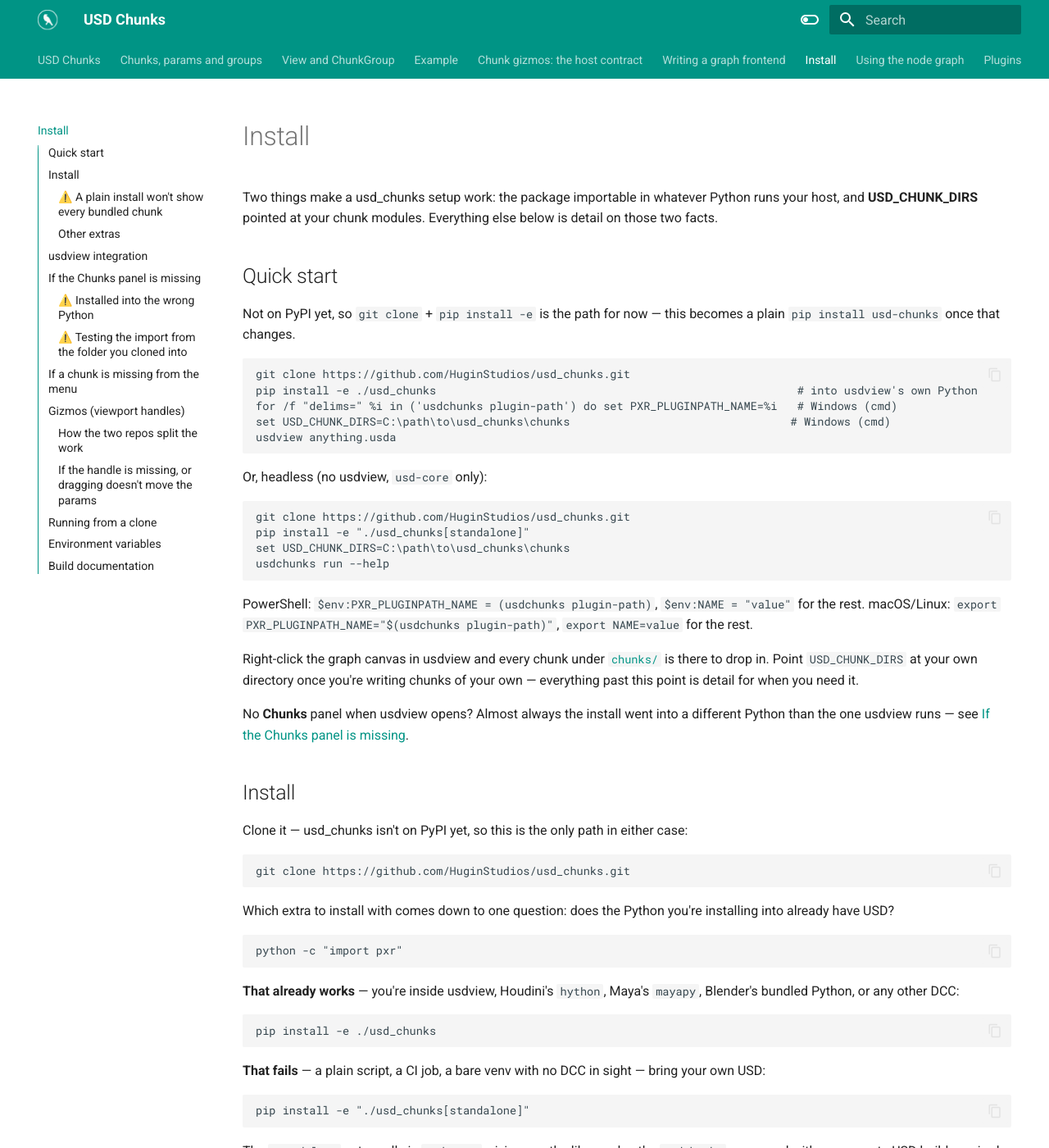
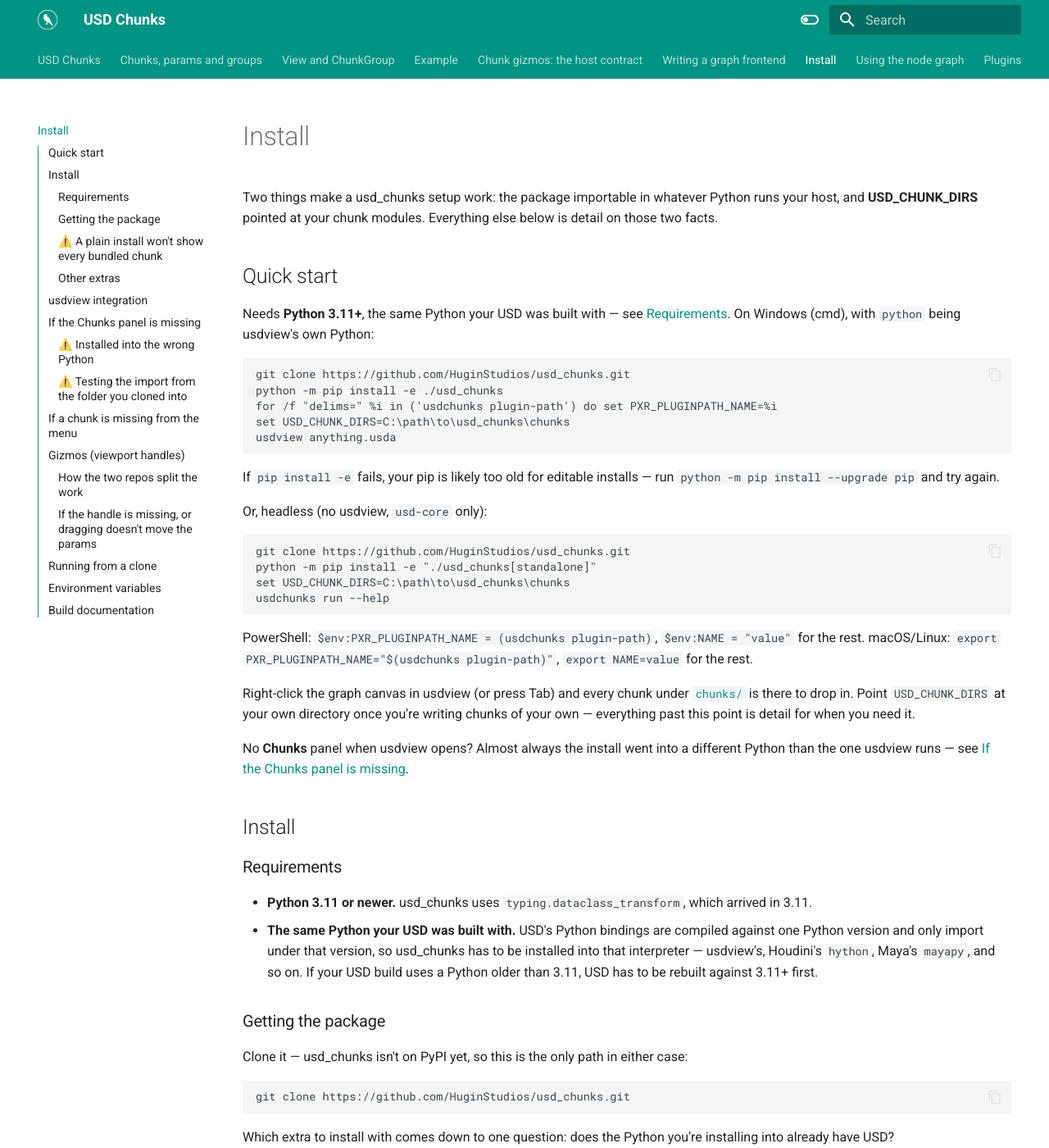
Before and after one commit to HuginStudios/usd_chunks, an MkDocs documentation site: the page built from docs/install.md, in a window 1280 px wide and 1400 px high. Shown: the whole window at 82% size. Built offline with MkDocs 1.6.1 and Material for MkDocs 9.7.7, drawn with Linux system fonts in a browser that asks for light colours; some of the changed text lies outside the part shown.

Commit message:
Address review: Python 3.11 requirement, cmd-safe quick start, flag examples, drop store mentions, lighter README intro

````diff
--- a/docs/install.md
+++ b/docs/install.md
@@ -6,22 +6,25 @@ detail on those two facts.
 
 ## Quick start
 
-Not on PyPI yet, so `git clone` + `pip install -e` is the path for now — this becomes a
-plain `pip install usd-chunks` once that changes.
+Needs **Python 3.11+**, the same Python your USD was built with — see
+[Requirements](#requirements). On Windows (cmd), with `python` being usdview's own Python:
 
 ```
 git clone https://github.com/HuginStudios/usd_chunks.git
-pip install -e ./usd_chunks                                                      # into usdview's own Python
-for /f "delims=" %i in ('usdchunks plugin-path') do set PXR_PLUGINPATH_NAME=%i   # Windows (cmd)
-set USD_CHUNK_DIRS=C:\path\to\usd_chunks\chunks                                 # Windows (cmd)
+python -m pip install -e ./usd_chunks
+for /f "delims=" %i in ('usdchunks plugin-path') do set PXR_PLUGINPATH_NAME=%i
+set USD_CHUNK_DIRS=C:\path\to\usd_chunks\chunks
 usdview anything.usda
 ```
+
+If `pip install -e` fails, your pip is likely too old for editable installs — run
+`python -m pip install --upgrade pip` and try again.
 
 Or, headless (no usdview, `usd-core` only):
 
 ```
 git clone https://github.com/HuginStudios/usd_chunks.git
-pip install -e "./usd_chunks[standalone]"
+python -m pip install -e "./usd_chunks[standalone]"
 set USD_CHUNK_DIRS=C:\path\to\usd_chunks\chunks
 usdchunks run --help
 ```
@@ -30,7 +33,7 @@ PowerShell: `$env:PXR_PLUGINPATH_NAME = (usdchunks plugin-path)`, `$env:NAME = "
 for the rest. macOS/Linux: `export PXR_PLUGINPATH_NAME="$(usdchunks plugin-path)"`,
 `export NAME=value` for the rest.
 
-Right-click the graph canvas in usdview and every chunk under
+Right-click the graph canvas in usdview (or press Tab) and every chunk under
 [`chunks/`](https://github.com/HuginStudios/usd_chunks/tree/main/chunks) is there to
 drop in. Point `USD_CHUNK_DIRS` at your own directory once you're writing chunks of your
 own — everything past this point is detail for when you need it.
@@ -40,6 +43,18 @@ Python than the one usdview runs — see [If the Chunks panel is
 missing](#if-the-chunks-panel-is-missing).
 
 ## Install
+
+### Requirements
+
+- **Python 3.11 or newer.** usd_chunks uses `typing.dataclass_transform`, which arrived
+  in 3.11.
+- **The same Python your USD was built with.** USD's Python bindings are compiled against
+  one Python version and only import under that version, so usd_chunks has to be
+  installed into that interpreter — usdview's, Houdini's `hython`, Maya's `mayapy`, and so
+  on. If your USD build uses a Python older than 3.11, USD has to be rebuilt against 3.11+
+  first.
+
+### Getting the package
 
 Clone it — usd_chunks isn't on PyPI yet, so this is the only path in either case:
 
@@ -247,11 +262,10 @@ clone too.
 | Variable | Default | What it does |
 | --- | --- | --- |
 | `USD_CHUNK_DIRS` | *(empty)* | Where chunk modules live. A list of directories — `;`-separated on Windows, `:`-separated on unix. Scanned recursively for `.py` files with a `main()` function; see [Writing a chunk](writing-a-chunk.md). On a duplicate chunk name the **first** directory in the list wins. |
-| `GLOBAL_USDCHUNKS` | `~/.usdchunks/global` | Where a chunk store (`usdchunks install`) deposits chunks. Scanned the same way as `USD_CHUNK_DIRS`, but appended **after** it — your own directories always win a name clash against anything installed here, and it's skipped entirely if it doesn't exist yet (a clean machine gets no "directory not found" noise). |
 | `USD_CHUNK_DEPENDENCY_DIR` | `<usd_chunks package>/../_installed_deps` | Where `USD_CHUNK_AUTO_INSTALL` installs a chunk's declared pip requirements. Added to `sys.path` automatically if it exists, so packages installed there are importable without any other setup. |
 | `USD_CHUNK_AUTO_INSTALL` | off | Off unless set. A chunk module may declare `requirements` in its `config()` ([Writing a chunk](writing-a-chunk.md#config)); with this on, missing ones are installed (after an interactive confirmation) into `USD_CHUNK_DEPENDENCY_DIR`. Left off, nothing is installed and a missing package is only named in a warning — so opening someone else's network can never add packages to your environment on its own. Also gates headless `usdchunks run`, which has no one to answer a confirmation prompt. |
 | `USD_CHUNK_LOAD_FILTER` | *(unset — everything loads)* | Restricts which chunk modules load. The check is `module_name not in USD_CHUNK_LOAD_FILTER` — the *module's* name has to appear as a substring of the filter string, not the other way round — so treat it as a comma-joined list of exact module names, e.g. `USD_CHUNK_LOAD_FILTER=transform,scatter_points` loads only the modules named `transform` and `scatter_points`. (A module named `transform_ops` would **not** match `transform` alone — it's longer than the substring it's being checked against.) Useful for a fast, minimal repro without every other chunk in `USD_CHUNK_DIRS` also registering. |
-| `USD_CHUNK_VERBOSE` | off | Off unless set (truthy). A **name clash** between two chunk modules resolves silently by precedence (first `USD_CHUNK_DIRS` entry, then `GLOBAL_USDCHUNKS` — see above); with this on, every shadowed name is logged at load, not just the ambiguous same-tier ones. |
+| `USD_CHUNK_VERBOSE` | off | Off unless set (truthy). A **name clash** between two chunk modules resolves silently by precedence (the first `USD_CHUNK_DIRS` entry wins — see above); with this on, every shadowed name is logged at load, not just the ambiguous same-tier ones. |
 | `PXR_PLUGINPATH_NAME` | — | Only needed for the usdview integration. See [usdview integration](#usdview-integration). |
 | `PYTHONPATH` | — | Only needed when running from a clone rather than an install. See [Running from a clone](#running-from-a-clone). |
 | `USD_CHUNK_LOG_LEVEL` | `INFO` | `usd_chunks`'s own log level — `DEBUG`, `INFO`, `WARNING`, `ERROR` or `CRITICAL`; an unrecognized value is left at `INFO` rather than raising. Set `USD_CHUNK_LOG_LEVEL=DEBUG` before launching to see what a reload or a cook is actually doing param-by-param — including why a [`config()`](writing-a-chunk.md#config) silently fell back to defaults, which otherwise shows up nowhere but a log line at the default level. |
````
Also changed, not shown: other parts of docs/install.md (+2 -1 lines), README.md (+7 -10 lines), docs/chunk-basics.md (+20 -7 lines), docs/index.md (+1 -1 lines), docs/writing-a-chunk.md (+3 -3 lines).
